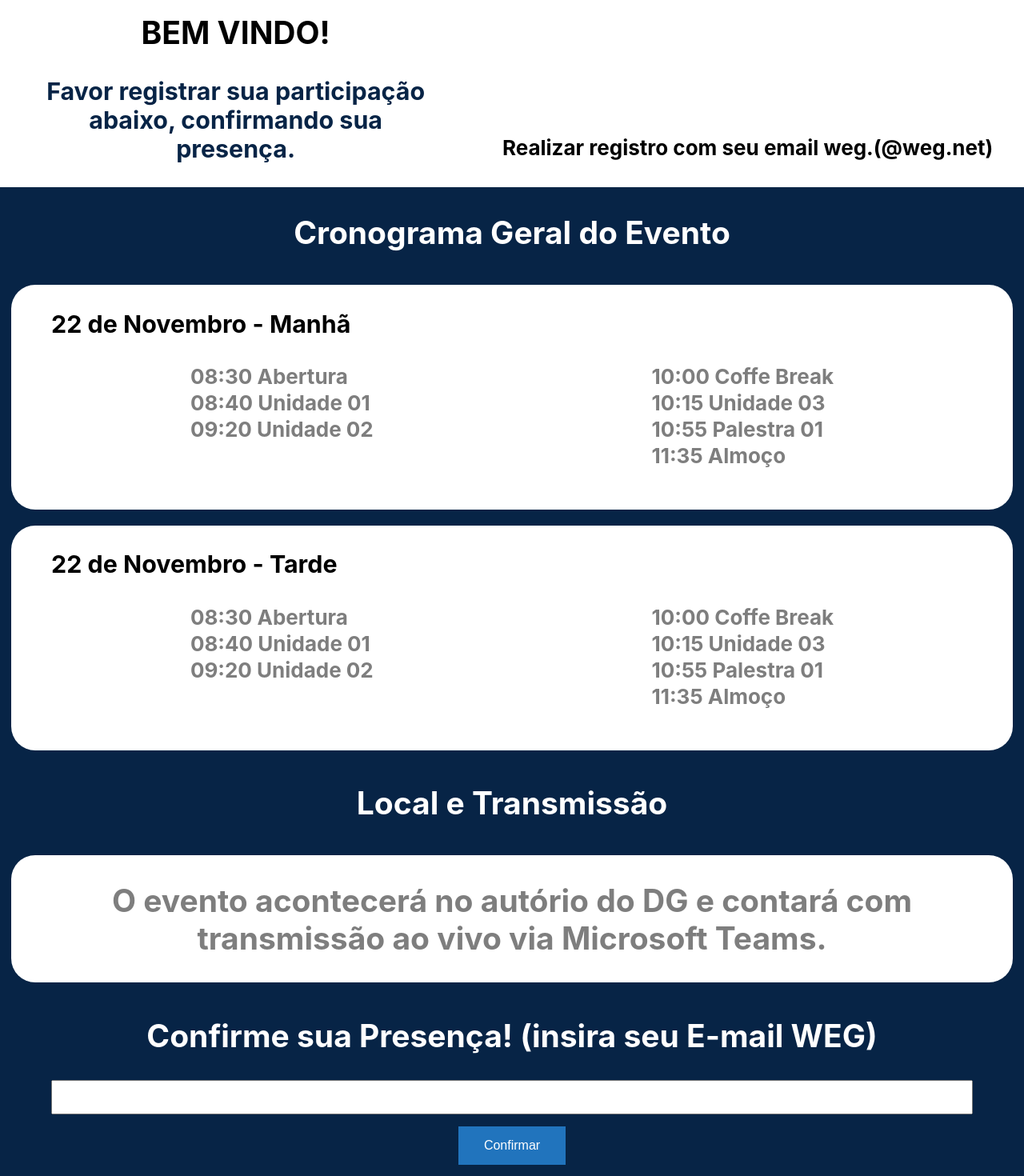
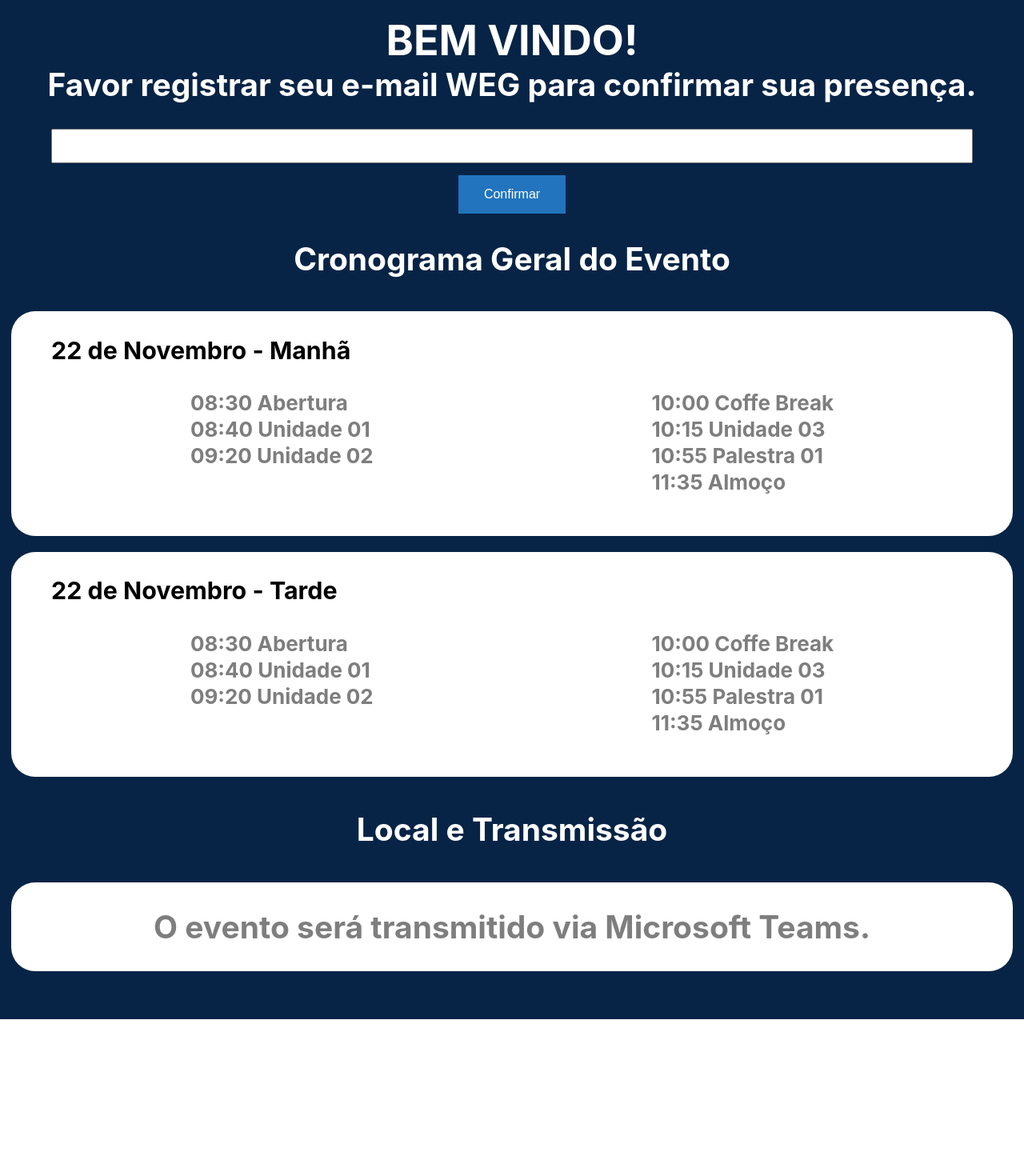
Before and after one commit to RA4Z/experience-day, a React (Create React App) app: page / in a window 1280 px wide. Shown: the part 960-2430 px from the top of the page at 80% size. After the commit the page ends 2234 px from the top, so only its background shows below. Built offline with nearby package versions, Linux system fonts and the light colour scheme.

Commit message:
Alteração localização input

```diff
--- a/src/pages/App.css
+++ b/src/pages/App.css
@@ -60,7 +60,6 @@ input {
   box-sizing: border-box;
 }
 button {
-  margin-bottom: 60px;
   background-color: #2174BD;
   border: none;
   color: white;
--- a/src/pages/App.tsx
+++ b/src/pages/App.tsx
@@ -19,7 +19,7 @@ function App() {
     } else {
       alert('O E-mail não pode estar vazio!')
     }
-    setItem({email:'',id:1})
+    setItem({ email: '', id: 1 })
   }
 
   return (
@@ -28,15 +28,11 @@ function App() {
         <img src={logoPCP} className="App-logo" alt="logo" />
         <img src={backgroundWeg} className="image-header" alt="cabeçalho" />
 
-        <div className='bloco'>
-          <div className='bloco-left'>
-            <h2>BEM VINDO!</h2>
-            <h3 style={{ color: "#072446" }}>Favor registrar sua participação abaixo, confirmando sua presença.</h3>
-          </div>
-          <div className='bloco-right'>
-            <h4>Realizar registro com seu email weg.(@weg.net)</h4>
-          </div>
-        </div>
+        <h1 style={{marginBottom:'0'}}>BEM VINDO!</h1>
+        <h2 style={{marginTop:'0'}}>Favor registrar seu e-mail WEG para confirmar sua presença.</h2>
+
+        <input value={item.email} onChange={event => setItem({ email: event.target.value, id: 1 })} />
+        <button onClick={salvar}>Confirmar</button>
 
         <h2>Cronograma Geral do Evento</h2>
 
@@ -75,15 +71,11 @@ function App() {
         </div>
 
         <h2>Local e Transmissão</h2>
-        <div className='caixa-cronograma' style={{ textAlign: 'center', paddingBottom: '0' }}>
+        <div className='caixa-cronograma' style={{ textAlign: 'center', paddingBottom: '0', marginBottom:'60px' }}>
           <h2>
-            O evento acontecerá no autório do DG e contará com transmissão ao vivo via Microsoft Teams.
+            O evento será transmitido via Microsoft Teams.
           </h2>
         </div>
-        <h2>Confirme sua Presença! (insira seu E-mail WEG)</h2>
-
-        <input value={item.email} onChange={event => setItem({ email: event.target.value, id: 1 })} />
-        <button onClick={salvar}>Confirmar</button>
 
       </header>
     </div>
```
